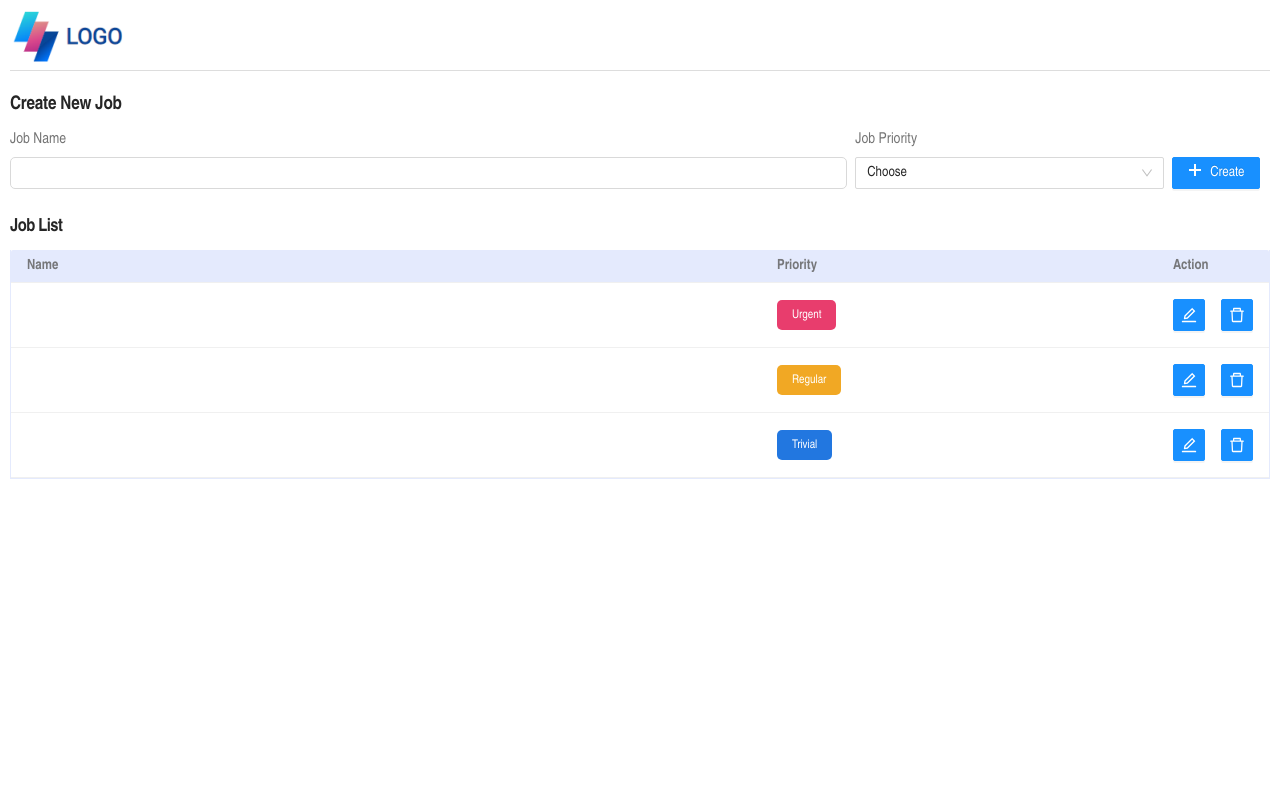
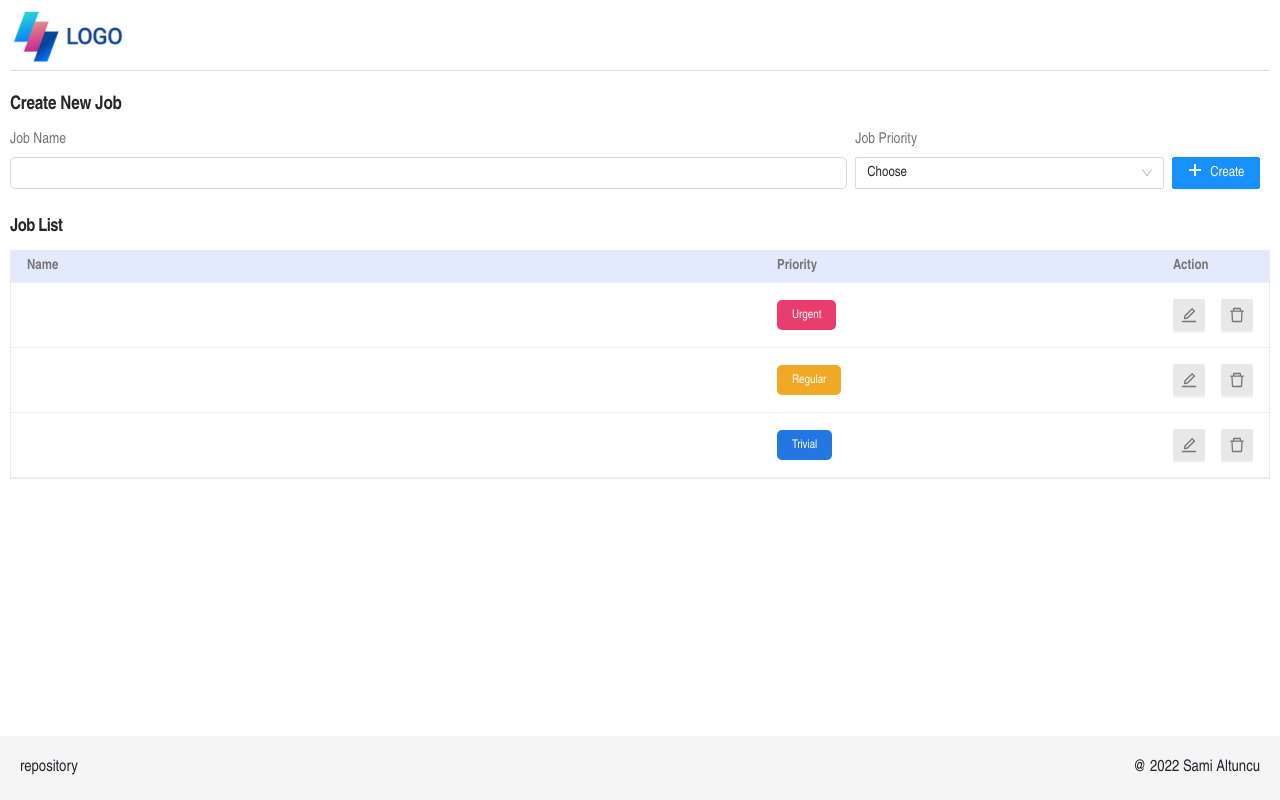
Before and after one commit to SamiAltuncu/jobtracking, a Next.js app: page /homepage in a window 1280 px wide. Built offline with nearby package versions, Linux system fonts and the light colour scheme.

Commit message:
Footer stil düzeltmesi

```diff
--- a/layout/Footer.tsx
+++ b/layout/Footer.tsx
@@ -1,8 +1,13 @@
 import React from 'react';
+import styles from '../styles/footer.module.scss';
 
 const Footer: React.FC<any> = () => {
     return (
-        <footer id="footer">
+        <footer className={styles.footer}>
+            <div className={styles.content}>
+                <span>repository</span>
+                <span>@ 2022 Sami Altuncu</span>
+            </div>
         </footer>
     )
 }
--- /dev/null
+++ b/styles/footer.module.scss
@@ -0,0 +1,14 @@
+.footer {
+    position: absolute;
+    left: 0;
+    bottom: 0;
+    width: 100%;
+
+    .content {
+        background: #f5f5f5;
+        padding: 20px;
+        display: flex;
+        align-items: center;
+        justify-content: space-between;
+    }
+}
--- a/styles/home.module.scss
+++ b/styles/home.module.scss
@@ -47,11 +47,20 @@
                             font-weight: bolder;
                             padding-top: 5px;
                             padding-bottom: 5px;
+                            font-size: 14px;
 
                             &::before {
                                 content: none !important;
                             }
                         }
+                    }
+                }
+
+                .ant-table-tbody {
+                    .ant-btn-primary {
+                        color: #757575;
+                        border-color: #e8e8e8;
+                        background: #e8e8e8;
                     }
                 }
             }
--- a/styles/layout.module.scss
+++ b/styles/layout.module.scss
@@ -2,5 +2,4 @@
     margin: auto;
     padding: 0 10px;
     background: #fff;
-    position: relative;
 }
```
